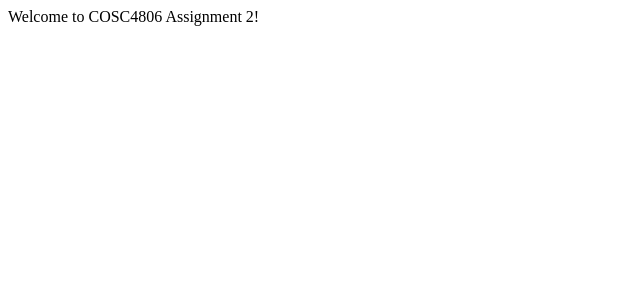
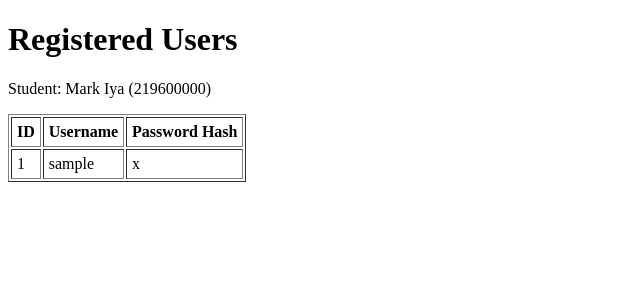
Before and after one commit to miya-algoma/COSC4806-2, a PHP site: page / in a window 1280 px wide. Shown: the top 300 px of the page, without its empty margins (0-640 px from the left). Run offline with PHP 8.4, Linux system fonts and the light colour scheme; tables that the repository leaves empty or names only in its code hold one stand-in row (values such as "Sample post").

Commit message:
Add DB connection and get_all_users()
Connected to the database using PDO and added get_all_users() to the User class. Updated index.php to display user list.

```diff
--- a/config.php
+++ b/config.php
@@ -2,7 +2,7 @@
 // Mark Iya 219600000
 define('DB_HOST', '7rduj.h.filess.io');
 define('DB_USER', 'COSC4806_steeplabor');
-define('DB_PASS', '...');
+define('DB_PASS', '97c9057c43a24d5c2939a8f0e12c3d84a763ca73');
 define('DB_DATABASE', 'COSC4806_steeplabor');
 define('DB_PORT', '3305');
 ?>
--- a/database.php
+++ b/database.php
@@ -1,7 +1,16 @@
 <?php
 // Mark Iya 219600000
 require_once('config.php');
+
 function db_connect() {
-    return null; // placeholder for now
+    try {
+        $dsn = 'mysql:host=' . DB_HOST . ';port=' . DB_PORT . ';dbname=' . DB_DATABASE . ';charset=utf8';
+        $dbh = new PDO($dsn, DB_USER, DB_PASS);
+        $dbh->setAttribute(PDO::ATTR_ERRMODE, PDO::ERRMODE_EXCEPTION);
+        return $dbh;
+    } catch (PDOException $e) {
+        echo "Database connection failed: " . $e->getMessage();
+        exit;
+    }
 }
 ?>
--- a/index.php
+++ b/index.php
@@ -1,4 +1,44 @@
 <?php
 // Mark Iya 219600000
-echo "Welcome to COSC4806 Assignment 2!";
+require_once('user.php');
+
+$user = new User();
+$user_list = $user->get_all_users();
+
 ?>
+
+<!DOCTYPE html>
+<html>
+<head>
+    <title>Registered Users - COSC4806 Assignment 2</title>
+</head>
+<body>
+
+<h1>Registered Users</h1>
+<p>Student: Mark Iya (219600000)</p>
+
+<?php if (empty($user_list)) : ?>
+    <p>No users found in the database.</p>
+<?php else : ?>
+    <table border="1" cellpadding="5">
+        <thead>
+            <tr>
+                <th>ID</th>
+                <th>Username</th>
+                <th>Password Hash</th>
+            </tr>
+        </thead>
+        <tbody>
+            <?php foreach ($user_list as $user) : ?>
+                <tr>
+                    <td><?= htmlspecialchars($user['id']) ?></td>
+                    <td><?= htmlspecialchars($user['username']) ?></td>
+                    <td><?= htmlspecialchars($user['password']) ?></td>
+                </tr>
+            <?php endforeach; ?>
+        </tbody>
+    </table>
+<?php endif; ?>
+
+</body>
+</html>
--- a/user.php
+++ b/user.php
@@ -3,6 +3,13 @@
 require_once('database.php');
 
 class User {
-    // starting structure
+
+    public function get_all_users() {
+        $db = db_connect();
+        $statement = $db->prepare("SELECT * FROM users");
+        $statement->execute();
+        return $statement->fetchAll(PDO::FETCH_ASSOC);
+    }
+
 }
 ?>
```
